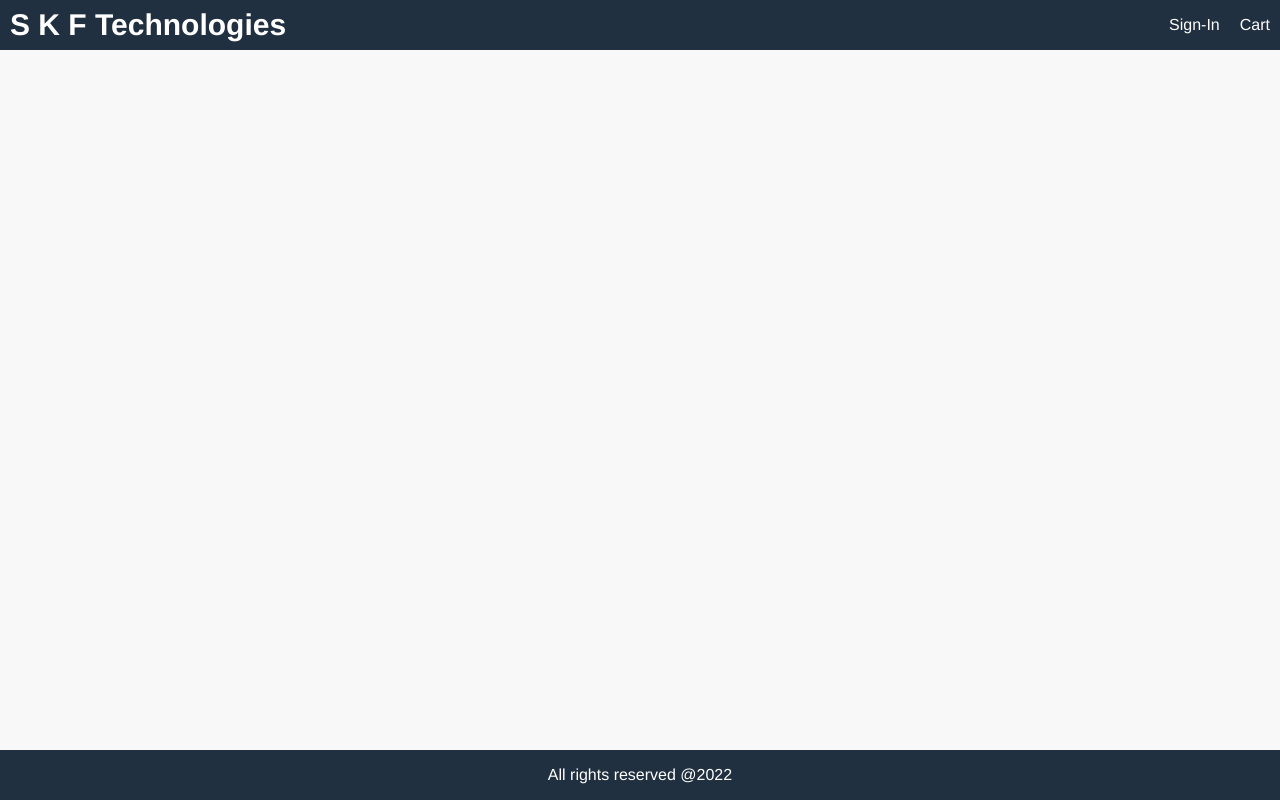
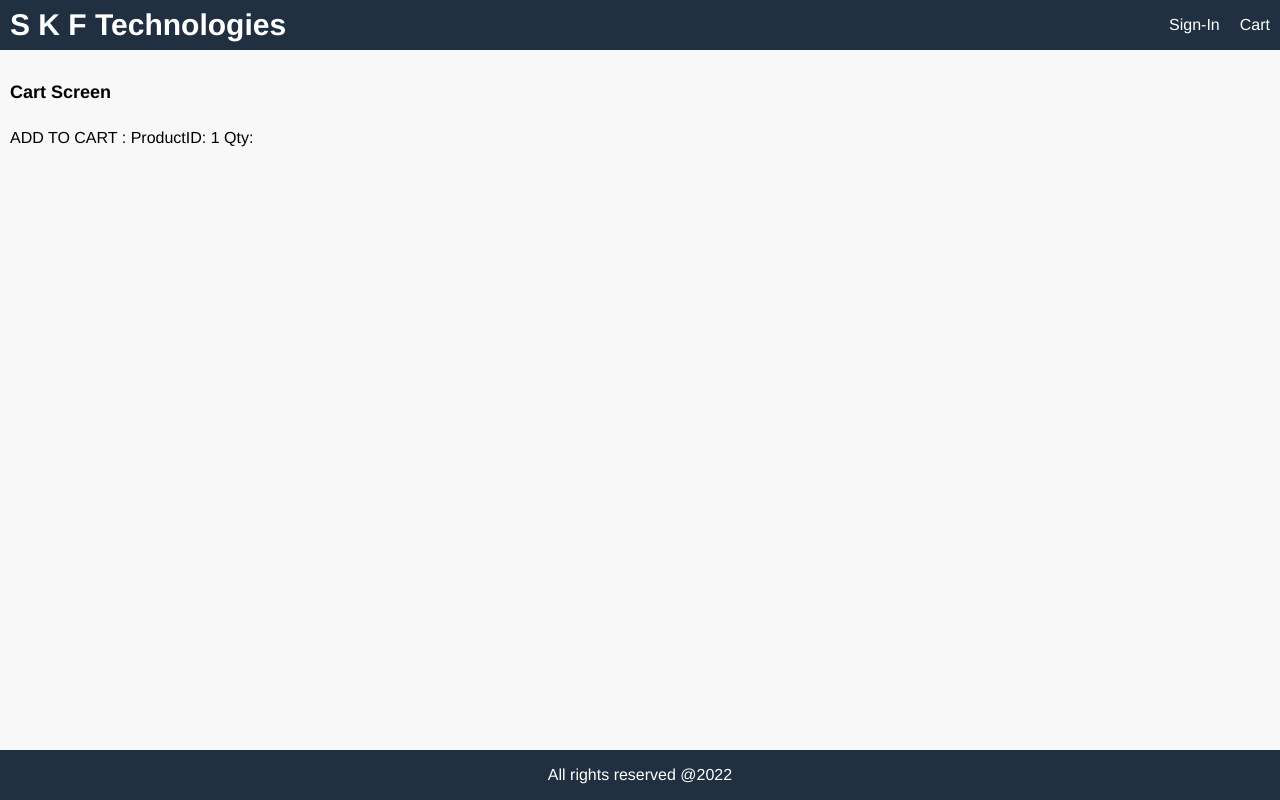
Before and after one commit to Souheil120366/Amazona, a React (Create React App) app in the folder frontend/: page /cart/1 in a window 1280 px wide. Built offline with nearby package versions, Linux system fonts and the light colour scheme.

Commit message:
13/05/2022 21:59

```diff
--- a/frontend/src/App.js
+++ b/frontend/src/App.js
@@ -1,5 +1,6 @@
 import React from 'react';
 import { BrowserRouter, Route, Routes } from 'react-router-dom';
+import CartScreen from './screens/CartScreens';
 import HomeScreen from './screens/HomeScreen';
 import ProductScreen from './screens/ProductScreen';
 
@@ -19,6 +20,7 @@
     </header>
     <main>
       <Routes>
+        <Route path='/cart/:id' element={<CartScreen />}></Route>
         <Route path="/product/:id" element={<ProductScreen />}></Route>
         <Route path="/" element={< HomeScreen />} ></Route>
       </Routes>
--- a/frontend/src/index.css
+++ b/frontend/src/index.css
@@ -156,6 +156,9 @@
   color: #a02020;
   background-color: #ffe0e0e0;
 }
+input,
+select,
+textarea,
 button {
   padding: 1rem;
   border-radius: 0;
@@ -164,6 +167,9 @@
   font-family:  Helvetica,Arial, sans-serif;
   -webkit-font-smoothing: antialiased;
   -moz-osx-font-smoothing: grayscale;
+
+}
+button {
   background-color: #f8f8f8;
   cursor: pointer;
 }
@@ -173,6 +179,9 @@
 button.block {
   width: 100%;
 }
+input:hover,
+select:hover,
+textarea:hover,
 button:hover {
   border: 0.1rem #404040 solid;
 }
--- /dev/null
+++ b/frontend/src/screens/CartScreens.js
@@ -0,0 +1,19 @@
+import React from 'react';
+import { useParams, useSearchParams } from 'react-router-dom';
+
+export default function CartScreen(props) {
+  const {id} = useParams();
+  const productId = id;
+  const [searchParams] = useSearchParams();
+  const qty = searchParams.get('qty');
+
+
+   return (
+        <div>
+          <h1>Cart Screen</h1>
+          <p>
+            ADD TO CART : ProductID: {productId} Qty: {qty}
+          </p>
+        </div>
+      );
+    }
--- a/frontend/src/screens/ProductScreen.js
+++ b/frontend/src/screens/ProductScreen.js
@@ -1,22 +1,28 @@
-import React, { useEffect } from 'react';
+import React, { useEffect, useState } from 'react';
 import Rating from '../components/Rating';
 
-import { Link, useParams } from 'react-router-dom';
+import { Link, useParams, useNavigate } from 'react-router-dom';
 import { useDispatch, useSelector } from 'react-redux';
 import MessageBox from '../components/MessageBox';
 import LoadingBox from '../components/LoadingBox';
 import { detailsProduct } from '../actions/productActions';
 
-export default function ProductScreen({match}) {
+export default function ProductScreen(props) {
   const dispatch = useDispatch();
   const {id} = useParams();
+  const navigate = useNavigate();
   const productId = id;
+  const [qty, setQty] = useState(1);
   const productDetails = useSelector(state => state.productDetails);
   const {loading,error,product} = productDetails;
 
   useEffect(() => {
       dispatch(detailsProduct(productId));
   },[dispatch, productId]);
+
+  const addToCartHandler = () => {
+      navigate(`/cart/${id}?qty=${qty}`);
+  };
 
   return (
     <div>
@@ -67,9 +73,37 @@
                               </div>
                            </div>
                        </li>
-                       <li>
-                           <button className='primary block'>Add to cart</button>
-                       </li>
+                       {product.countInStock > 0 && (
+                    <>
+                      <li>
+                        <div className="row">
+                          <div>Qty</div>
+                          <div>
+                            <select
+                              value={qty}
+                              onChange={(e) => setQty(e.target.value)}
+                            >
+                              {[...Array(product.countInStock).keys()].map(
+                                (x) => (
+                                  <option key={x + 1} value={x + 1}>
+                                    {x + 1}
+                                  </option>
+                                )
+                              )}
+                            </select>
+                          </div>
+                        </div>
+                      </li>
+                      <li>
+                        <button
+                          onClick={addToCartHandler}
+                          className="primary block"
+                        >
+                          Add to Cart
+                        </button>
+                      </li>
+                    </>
+                    )}
                    </ul>
                </div>
            </div>
@@ -79,5 +113,5 @@
 
  </div>
 
-  )
+  );
 }
```
